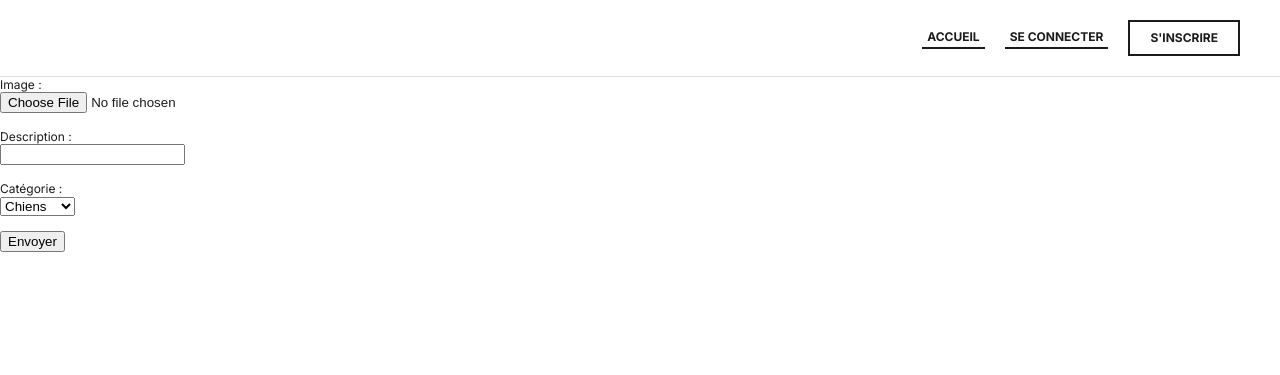
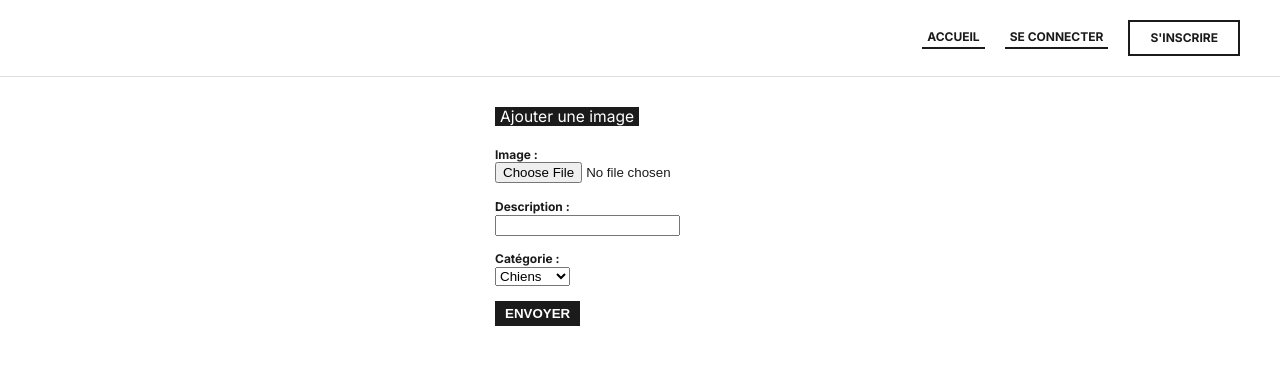
Before and after one commit to Anh-Kiet-VO/BDW1-Projet, a PHP site: page /ajouter.php in a window 1280 px wide. Shown: the top 375 px of the page. Run offline with PHP 8.4, Linux system fonts and the light colour scheme; some web fonts are replaced.

Commit message:
style ajouter + profilAdmin

```diff
--- a/ajouter.php
+++ b/ajouter.php
@@ -11,13 +11,16 @@ require_once 'php/photo.php';
 $link = getConnection($dbHost, $dbUser, $dbPwd, $dbName);
 $connectState = getConnectState();
 
+$errorMsg = "";
+$confirmMsg = "";
+
 if (isset($_POST['ajouter'])) {
     $getImage = basename($_FILES["fileToUpload"]["name"]);
     $getDescription = $_POST["description"];
     $getCategorie = $_POST["categorie"];
     $getUser = $_SESSION["user"];
     $imageFileType = strtolower(pathinfo($getImage, PATHINFO_EXTENSION));
-    $uploadOk = addPhoto($getImage, $getDescription, $getCategorie, $getUser, $link);
+    $uploadOk = addPhoto($getImage, $getDescription, $getCategorie, $getUser, $errorMsg, $link);
     if ($uploadOk == 1) {
         $new_path = renamePhoto($imageFileType, $link);
         header('Location: detail.php?img_nomFich=' . $new_path);
@@ -48,22 +51,25 @@ if (isset($_POST['ajouter'])) {
   </div>
 
   <div class="ajouter">
+    <div class="errorMsg"><?php echo $errorMsg; ?></div>
+    <div class="confirmMsg"><?php echo $confirmMsg; ?></div>
+    <div class="grand-titre"><span>Ajouter une image</span></div>
     <form action="ajouter.php" method="post" enctype="multipart/form-data">
-      Image : <br>
+      <b>Image :</b><br>
       <input type="file" name="fileToUpload" id="fileToUpload" required><br><br>
 
-      Description : <br>
-      <input type="text" name="description" id="description" required> <br> <br>
+      <b>Description :</b><br />
+      <input type="text" name="description" id="description" required> <br /> <br />
 
-      Catégorie : <br>
-  	<select name="categorie">
+      <b>Catégorie :</b><br />
+  	  <select name="categorie">
           <option value="1">Chiens</option>
           <option value="2">Chats</option>
           <option value="3">Chèvres</option>
           <option value="4">Singes</option>
           <option value="5">Quokkas</option>
-      </select> <br> <br>
-      <input type="submit" value="Envoyer" name="ajouter">
+      </select><br /><br />
+      <input class="button" type="submit" value="Envoyer" name="ajouter">
   </form>
   </div>
 
--- a/css/style.css
+++ b/css/style.css
@@ -41,6 +41,31 @@ input.button, button.button {
 
 input.button:hover, button.button:hover {
   background: var(--grey);
+}
+
+.errorMsg {
+  width: fit-content;
+  color: var(--error);
+  font-weight: bold;
+}
+
+.confirmMsg {
+  width: fit-content;
+  margin: 0 auto;
+  color: var(--confirm);
+  font-weight: bold;
+}
+
+.grand-titre {
+  width: 100%;
+  text-align: left;
+}
+
+.grand-titre span {
+  font-size: 1.3em;
+  background: var(--black);
+  color: white;
+  padding: 0 5px;
 }
 
 /*  -----------------------
@@ -147,12 +172,6 @@ input.button:hover, button.button:hover {
   font-size: 1.4em;
 }
 
-.categories .nom-categorie span {
-  background: var(--black);
-  color: white;
-  padding: 0 5px;
-}
-
 /*  -----------------------
           CONNEXION
     -----------------------  */
@@ -184,13 +203,6 @@ input.button:hover, button.button:hover {
   display: flex;
   justify-content: space-between;
   margin: 10px 0;
-}
-
-.errorMsg {
-  width: fit-content;
-  color: var(--error);
-  padding-bottom: 20px;
-  font-weight: bold;
 }
 
 /*  -----------------------
@@ -237,14 +249,6 @@ input.button:hover, button.button:hover {
   gap: 20px;
 }
 
-.confirmMsg {
-  width: fit-content;
-  margin: 0 auto;
-  padding: 30px 0 0 0;
-  color: var(--confirm);
-  font-weight: bold;
-}
-
 .photo {
   grid-column: 1 / 2;
   grid-row: 1 / 5;
@@ -282,17 +286,6 @@ input.button:hover, button.button:hover {
   padding: 30px 30px 0 30px;
 }
 
-.profil-titre {
-  width: 100%;
-}
-
-.profil-titre span {
-  font-size: 1.3em;
-  background: var(--black);
-  color: white;
-  padding: 0 5px;
-}
-
 .profil-titre button {
   background: none;
   border: none;
@@ -314,3 +307,38 @@ input.button:hover, button.button:hover {
 .mdpProfil {
   margin: 10px 0;
 }
+
+/*  -----------------------
+       AJOUTER UNE IMAGE
+    -----------------------  */
+.ajouter {
+  width: 350px;
+  margin: auto;
+  padding: 30px;
+}
+
+.ajouter form {
+  margin: 20px 0;
+}
+
+/*  -----------------------
+         PROFIL ADMIN
+    -----------------------  */
+.listeAdmins {
+  padding: 30px 30px 0 30px;
+}
+
+.statistiques {
+  padding: 30px;
+}
+
+.statistiques table {
+  border-collapse: collapse;
+  margin: 20px 0;
+  border: 1px solid var(--grey);
+}
+
+.statistiques th, .statistiques td {
+  border: 1px solid var(--grey);
+  padding: 5px;
+}
--- a/index.php
+++ b/index.php
@@ -104,7 +104,7 @@ if (isset($_POST['submit'])) {
         </select>
       <input class="button" type="submit" name="submit" value="Valider" />
       </form>
-      <div class="nom-categorie"><span>Catégorie :</span> <?php echo $nomCat; ?></div>
+      <div class="grand-titre"><span>Catégorie :</span> <cat style="font-size: 1.3em;"><?php echo $nomCat; ?></cat></div>
     </div>
     <div class="galerie">
       <div class="gutter-size"></div>
--- a/php/photo.php
+++ b/php/photo.php
@@ -44,6 +44,7 @@ function detail($imageNom, $link)
 
 function addPhoto($imageNom, $imageDesc, $catId, $pseudo, $link)
 {
+    global $errorMsg, $confirmMsg;
     /* AJOUTE LA PHOTO SUR LE SERVEUR */
     $target_dir = "./image/";
     $target_file = $target_dir . $imageNom;
@@ -55,46 +56,39 @@ function addPhoto($imageNom, $imageDesc, $catId, $pseudo, $link)
     if (isset($_POST["submit"])) {
         $check = getimagesize($_FILES["fileToUpload"]["tmp_name"]);
         if ($check !== false) {
-            echo "Le fichier est une image correcte - " . $check["mime"] . ".";
             $uploadOk = 1;
         } else {
-            echo "Le fichier n'est pas une image.";
+            $errorMsg .= "Le fichier n'est pas une image.<br />";
             $uploadOk = 0;
         }
     }
 
-    // Vérifie si le fichier existe
-    if (file_exists($new_target_file)) {
-        echo "Erreur, le fichier existe déjà.\n";
-        $uploadOk = 0;
-    }
-
     // Vérifie la taille du fichier
     if ($_FILES["fileToUpload"]["size"] > 100000) {
-        echo "Erreur, le fichier est trop volumineux.\n";
+        $errorMsg .= "Erreur, le fichier est trop volumineux.<br />";
         $uploadOk = 0;
     }
 
     // Autorise seulement certains formats
     if ($imageFileType != "jpg" && $imageFileType != "png" && $imageFileType != "jpeg"
   && $imageFileType != "gif") {
-        echo "Erreur, seuls les formats JPG, JPEG, PNG et GIF sont autorisés.\n";
+        $errorMsg .= "Erreur, seuls les formats JPG, JPEG, PNG et GIF sont autorisés.<br />";
         $uploadOk = 0;
     }
 
     // Vérifie si $uploadOk est à 0 à cause d'une erreur
     if ($uploadOk == 0) {
-        echo "Erreur, le fichier n'a pas été téléchargé.\n";
+        $errorMsg .= "Erreur, le fichier n'a pas été téléchargé.<br />";
     // Si tout est ok ($upload == 1) alors on essaie de télécharger le fichier
     } else {
         if (move_uploaded_file($_FILES["fileToUpload"]["tmp_name"], $new_target_file)) {
-            echo "Le fichier ". htmlspecialchars(basename($_FILES["fileToUpload"]["name"])). " a bien été téléchargé.\n";
+            $confirmMsg = "Le fichier ". htmlspecialchars(basename($_FILES["fileToUpload"]["name"])). " a bien été téléchargé.<br />";
 
             /* AJOUTE LA PHOTO DANS LA BASE DE DONNEES */
             $query = "INSERT INTO Photo(nomFich, description, catId, pseudo) VALUES ('" . $new_target_file . "', '" . $imageDesc . "', " . $catId . ", '" . $pseudo . "')";
             executeUpdate($link, $query);
         } else {
-            echo "Erreur lors du téléchargement du fichier.\n";
+            $errorMsg .= "Erreur lors du téléchargement du fichier.<br />";
         }
     }
 
```
Also changed, not shown: profilAdmin.php (+25 -5 lines), profilUtilisateur.php (+5 -6 lines).
